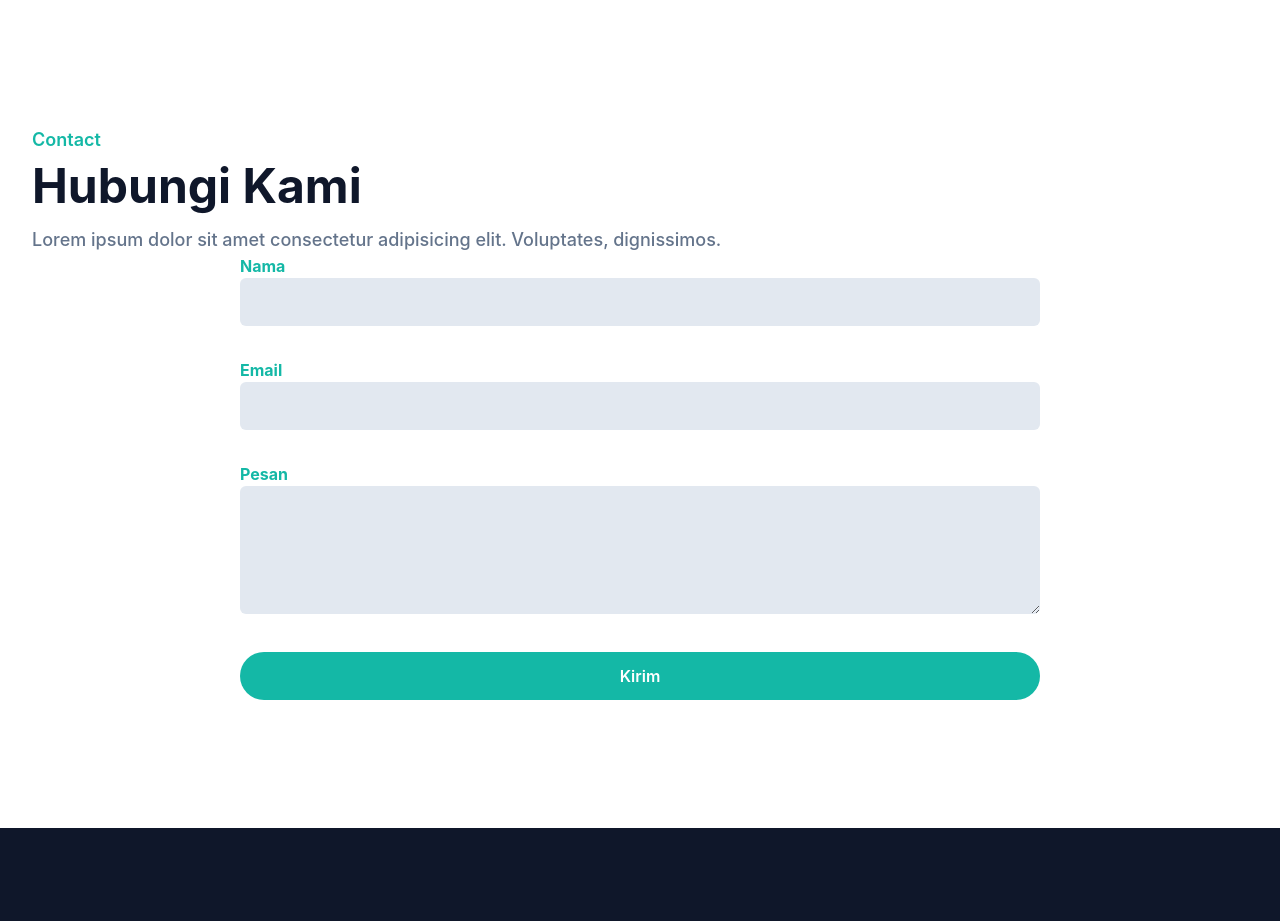
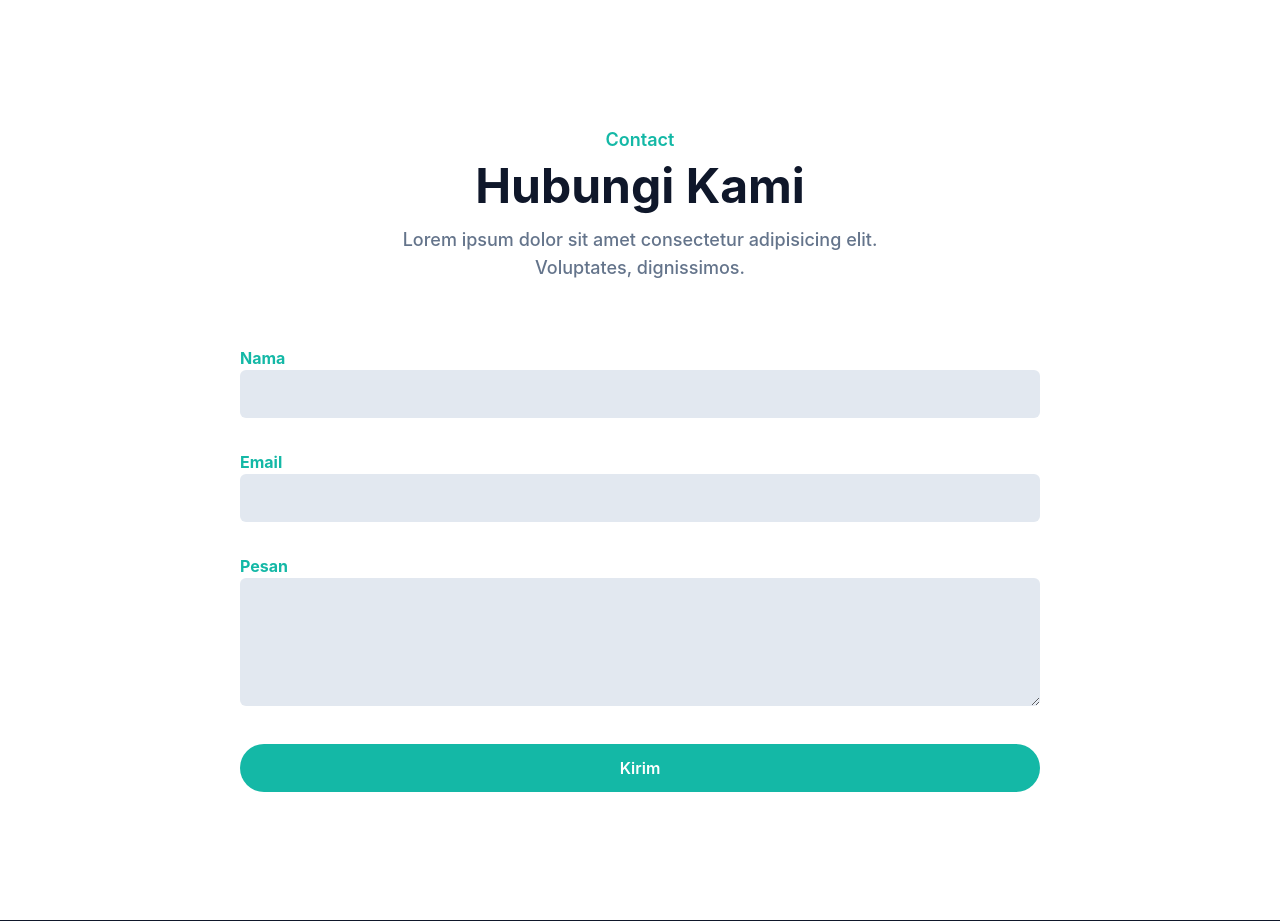
Before and after one commit to hendyoktavian/tailwind-css, a website: page index.html in a window 1280 px wide. Shown: the part 3860-4781 px from the top of the page. Drawn offline with Linux system fonts and the light colour scheme.

Commit message:
Update index.html, Clas S menjadi Class di section Contact

```diff
--- a/index.html
+++ b/index.html
@@ -297,7 +297,7 @@
     <section id="contact" class="pt-36 pb-32 dark:bg-slate-800">
       <div class="container">
         <div class="w-full px-4">
-          <div clas s="max-w-xl mx-auto text-center mb-16">
+          <div class="max-w-xl mx-auto text-center mb-16">
             <h4 class="font-semibold text-lg text-primary mb-2">Contact</h4>
             <h2 class="font-bold text-dark text-3xl mb-4 sm:text-4xl lg:text-5xl dark:text-white">Hubungi Kami</h2>
             <p class="font-medium text-md text-secondary md:text-lg">Lorem ipsum dolor sit amet consectetur adipisicing elit. Voluptates, dignissimos.</p>
```
